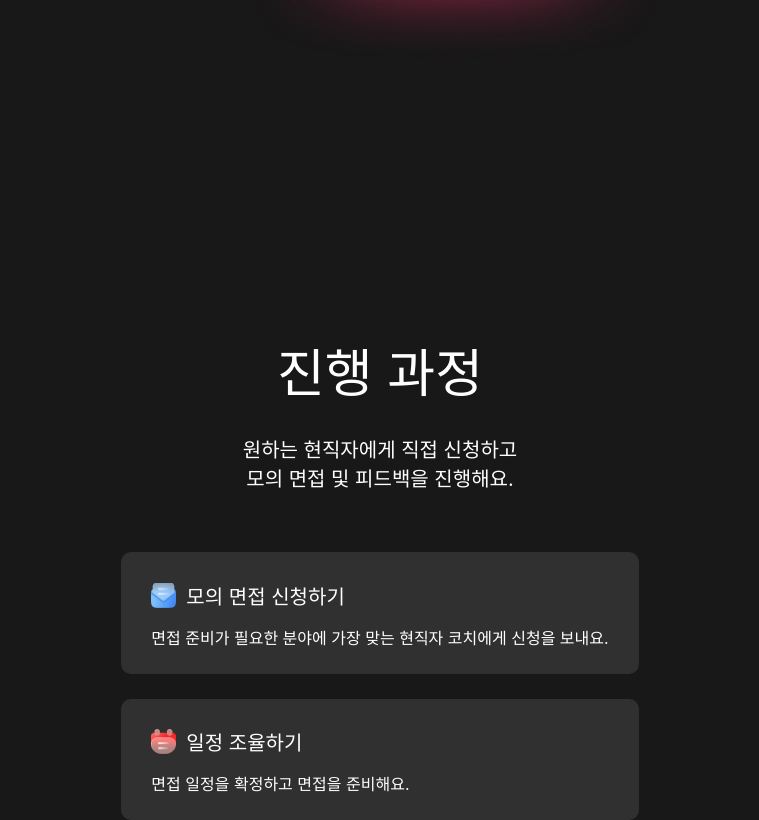
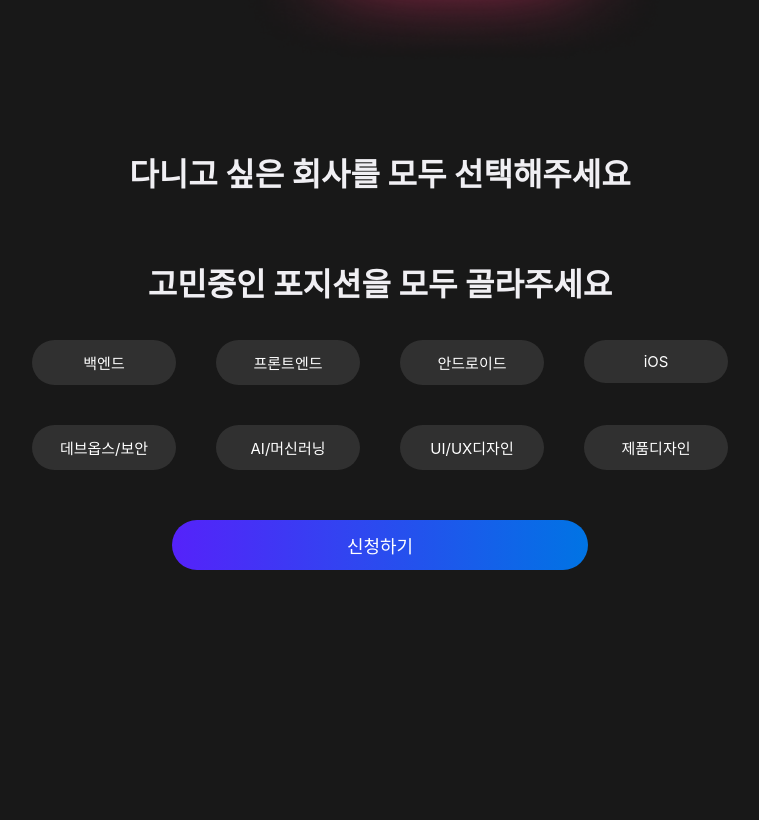
Before and after one commit to ro0opf/skill-coach, a React (Create React App) app: page / in a window 1280 px wide. Shown: the part 1160-1980 px from the top of the page, without its empty margins (260-1019 px from the left). Built offline with nearby package versions, Linux system fonts and the light colour scheme; no server answers.

Commit message:
포지션 UI, 디스코드 웹훅 연결

```diff
--- a/package.json
+++ b/package.json
@@ -46,6 +46,6 @@
     ]
   },
   "devDependencies": {
-    "gh-pages": "^6.1.0"
+    "gh-pages": "^6.1.1"
   }
 }
--- a/src/pages/home/ApplySection.module.scss
+++ b/src/pages/home/ApplySection.module.scss
@@ -1,99 +1,69 @@
-.main {
-    padding-top: 80px;
-    padding-bottom: 80px;
-
-    display: flex;
-    justify-content: center;
+.h1 {
+    color: #f0eff3;
+    font-size: 32px;
+    line-height: 30px;
+    margin-top: 40px;
+    margin-bottom: 40px;
+    position: relative;
+    text-align: center;
 }
 
-.apply {
-    background-color: #343434;
-    border-radius: 33px;
+.content {
     display: flex;
-    width: calc(100% * (7/9));
-    height: 370px;
+    flex-direction: column;
+    align-items: center;
+}
 
-    .left {
-        flex: 1;
+.position_container {
+    display: grid;
+    width: auto;
+    grid-template-columns: 1fr 1fr 1fr 1fr;
+    row-gap: 40px;
+    column-gap: 40px;
+
+    .position {
+        position: relative;
         display: flex;
+        width: 120px;
+        padding: 12px;
         flex-direction: column;
-        justify-content: center;
-        padding-left: 94px;
+        align-items: center;
+        background-color: #303030;
+        color: #fff;
+        border-radius: 24px;
+        font-size: 15px;
+        transition: 0.5s;
+        user-select: none;
+        cursor: pointer;
 
-        .title {
-            padding-left: 10px;
-            padding-right: 10px;
-            color : #ffffff;
-            font-size: 52px;
-            white-space: pre-line;
+        &:checked {
+            background: linear-gradient(138deg, #da2c4d, #f8ab37);
+            color: #fff;
         }
-
-        .btn {
-            width: fit-content;
-            padding-left: 40px;
-            padding-right: 40px;
-            padding-top: 30px;
-            padding-bottom: 30px;
-            color : #ffffff;
-            font-size: 24px;
-            background-color: #486CE5;
-            border-radius: 6px;
-            font-weight: bold;
-            cursor:pointer;
-        }
-    }
-
-    .right {
-        flex: 1;
     }
 }
 
-.h37 {
-    height: 37px;
-}
+.submit {
+    display: inline-block;
+    outline: 0;
+    border: none;
+    box-shadow: none;
+    cursor: pointer;
+    padding: 12px 16px;
+    font-size: 18px;
+    height: auto;
+    width: 30%;
+    font-weight: 400;
+    color: #fff;
+    margin-top: 50px;
+    margin-bottom: 50px;
+    text-align: center;
+    line-height: normal;
+    background: linear-gradient(90deg, #5522fa 0, #0074e4 100%);
+    border-radius: 50px;
+    transition: color .2s ease, background-color .2s ease, box-shadow .2s ease;
 
-/* 모바일 스타일 */
-@media only screen and (max-width: 767px) {
-    .main {
-        padding-top: 0px;
-        padding-bottom: 0px;
-
-        display: flex;
-        justify-content: center;
-    }
-
-    .apply {
-        background-color: #1E1E1E;
-        display: flex;
-        width: 100%;
-        height: 434px;
-        border-radius: 0px;
-        flex-direction: column;
-        justify-content: center;
-        align-items: center;
-
-
-        .title {
-            padding-left: 10px;
-            padding-right: 10px;
-            color : #ffffff;
-            font-size: 52px;
-            white-space: pre-line;
-            text-align: center;
-        }
-
-        .btn {
-            width: fit-content;
-            padding-left: 40px;
-            padding-right: 40px;
-            padding-top: 20px;
-            padding-bottom: 20px;
-            color : #ffffff;
-            font-size: 20px;
-            font-weight: bold;
-            background-color: #486CE5;
-            border-radius: 6px;
-            cursor:pointer;
-        }
+    :hover {
+        box-shadow: 0 0 0 0.15rem #5ceace;
     }
 }
--- a/src/pages/home/ApplySection.tsx
+++ b/src/pages/home/ApplySection.tsx
@@ -1,41 +1,68 @@
-import { APPLY_LINK } from "../../Const";
-import isMobile from "../../utils/CommonUtils";
-import { applyBoldStyle } from "../../utils/StringUtils";
+import { useState } from "react";
 import styles from "./ApplySection.module.scss";
-import { getAnalytics, logEvent } from "firebase/analytics";
 
+function sendMessage() {
+  const webhookUrl =
+    "https://discord.com/api/webhooks/1200878773386620999/Uj2cRTN5DHOvpLwr7Wy91hZeAOd0wkXv-lbeIF96Zip-iHGdJvxDnVj9VUKx3hRlVyuR";
+  var message = "asdasdasd";
+
+  if (!webhookUrl || !message) {
+    alert("Webhook URL and message are required");
+    return;
+  }
+
+  var payload = {
+    content: message,
+  };
+
+  fetch(webhookUrl, {
+    method: "POST",
+    headers: {
+      "Content-Type": "application/json",
+    },
+    body: JSON.stringify(payload),
+  })
+    .then((response) => {
+      if (response.ok) {
+        alert("Message sent successfully");
+      } else {
+        alert("Failed to send message");
+      }
+    })
+    .catch((error) => {
+      console.error("Error:", error);
+      alert("An error occurred while sending the message");
+    });
+}
 
 function ApplySection() {
-  const title = "면접이 어려울땐\n **스킬 코치**";
-  const onApplyClick = () => {
-    const analytics = getAnalytics();
-    logEvent(analytics, 'home_bottom_apply_click', {});
-
-    window.open(APPLY_LINK, "_blank");
-  };
+  const positions = [
+    "백엔드",
+    "프론트엔드",
+    "안드로이드",
+    "iOS",
+    "데브옵스/보안",
+    "AI/머신러닝",
+    "UI/UX디자인",
+    "제품디자인",
+  ];
 
   return (
-    <div className={styles.main}>
-      {isMobile() ? (
-        <div className={styles.apply}>
-          <div className={styles.title}>{applyBoldStyle(title)}</div>
-          <div className={styles.h37} />
-          <div className={styles.btn} onClick={onApplyClick}>
-            지금 신청하기
-          </div>
-        </div>
-      ) : (
-        <div className={styles.apply}>
-          <div className={styles.left}>
-            <div className={styles.title}>{applyBoldStyle(title)}</div>
-            <div className={styles.h37} />
-            <div className={styles.btn} onClick={onApplyClick}>
-              지금 신청하기
-            </div>
-          </div>
-          <div className={styles.right}></div>
-        </div>
-      )}
+    <div className={styles.content}>
+      <h1 className={styles.h1}>다니고 싶은 회사를 모두 선택해주세요</h1>
+      <h1 className={styles.h1}>고민중인 포지션을 모두 골라주세요</h1>
+
+      <div className={styles.position_container}>
+        {positions.map((position) => (
+          <label>
+            <div className={styles.position}>{position}</div>
+          </label>
+        ))}
+      </div>
+
+      <div className={styles.submit} onClick={() => sendMessage()}>
+        신청하기
+      </div>
     </div>
   );
 }
--- /dev/null
+++ b/src/pages/home/Footer.module.scss
@@ -0,0 +1,99 @@
+.main {
+    padding-top: 80px;
+    padding-bottom: 80px;
+
+    display: flex;
+    justify-content: center;
+}
+
+.apply {
+    background-color: #343434;
+    border-radius: 33px;
+    display: flex;
+    width: calc(100% * (7/9));
+    height: 370px;
+
+    .left {
+        flex: 1;
+        display: flex;
+        flex-direction: column;
+        justify-content: center;
+        padding-left: 94px;
+
+        .title {
+            padding-left: 10px;
+            padding-right: 10px;
+            color : #ffffff;
+            font-size: 52px;
+            white-space: pre-line;
+        }
+
+        .btn {
+            width: fit-content;
+            padding-left: 40px;
+            padding-right: 40px;
+            padding-top: 30px;
+            padding-bottom: 30px;
+            color : #ffffff;
+            font-size: 24px;
+            background-color: #486CE5;
+            border-radius: 6px;
+            font-weight: bold;
+            cursor:pointer;
+        }
+    }
+
+    .right {
+        flex: 1;
+    }
+}
+
+.h37 {
+    height: 37px;
+}
+
+/* 모바일 스타일 */
+@media only screen and (max-width: 767px) {
+    .main {
+        padding-top: 0px;
+        padding-bottom: 0px;
+
+        display: flex;
+        justify-content: center;
+    }
+
+    .apply {
+        background-color: #1E1E1E;
+        display: flex;
+        width: 100%;
+        height: 434px;
+        border-radius: 0px;
+        flex-direction: column;
+        justify-content: center;
+        align-items: center;
+
+
+        .title {
+            padding-left: 10px;
+            padding-right: 10px;
+            color : #ffffff;
+            font-size: 52px;
+            white-space: pre-line;
+            text-align: center;
+        }
+
+        .btn {
+            width: fit-content;
+            padding-left: 40px;
+            padding-right: 40px;
+            padding-top: 20px;
+            padding-bottom: 20px;
+            color : #ffffff;
+            font-size: 20px;
+            font-weight: bold;
+            background-color: #486CE5;
+            border-radius: 6px;
+            cursor:pointer;
+        }
+    }
+}
--- /dev/null
+++ b/src/pages/home/Footer.tsx
@@ -0,0 +1,42 @@
+import { APPLY_LINK } from "../../Const";
+import isMobile from "../../utils/CommonUtils";
+import { applyBoldStyle } from "../../utils/StringUtils";
+import styles from "./Footer.module.scss";
+import { getAnalytics, logEvent } from "firebase/analytics";
+
+function Footer() {
+  const title = "면접이 어려울땐\n **스킬 코치**";
+  const onApplyClick = () => {
+    const analytics = getAnalytics();
+    logEvent(analytics, "home_bottom_apply_click", {});
+
+    window.open(APPLY_LINK, "_blank");
+  };
+
+  return (
+    <div className={styles.main}>
+      {isMobile() ? (
+        <div className={styles.apply}>
+          <div className={styles.title}>{applyBoldStyle(title)}</div>
+          <div className={styles.h37} />
+          <div className={styles.btn} onClick={onApplyClick}>
+            지금 신청하기
+          </div>
+        </div>
+      ) : (
+        <div className={styles.apply}>
+          <div className={styles.left}>
+            <div className={styles.title}>{applyBoldStyle(title)}</div>
+            <div className={styles.h37} />
+            <div className={styles.btn} onClick={onApplyClick}>
+              지금 신청하기
+            </div>
+          </div>
+          <div className={styles.right}></div>
+        </div>
+      )}
+    </div>
+  );
+}
+
+export default Footer;
--- a/src/pages/home/Home.tsx
+++ b/src/pages/home/Home.tsx
@@ -1,10 +1,11 @@
-import ApplySection from "./ApplySection";
+import Footer from "./Footer";
 import CoachList from "./CoachList";
 import Header from "./Header";
 import styles from "./Home.module.scss";
 import Info from "./Info";
 import Process from "./Process";
 import ReviewSection from "./ReviewSection";
+import ApplySection from "./ApplySection";
 
 function Home() {
   return (
@@ -13,12 +14,13 @@ function Home() {
       <div className={styles.h120} />
       <div className={styles.h35} />
       <Info />
+      <ApplySection />
       <Process />
       <CoachList />
       <div className={styles.h100} />
       <ReviewSection />
       <div className={styles.h100} />
-      <ApplySection />
+      <Footer />
       <div className={styles.h100} />
     </div>
   );
```
Also changed, not shown: 1 other file (tests, documents, lock files or other folders).
